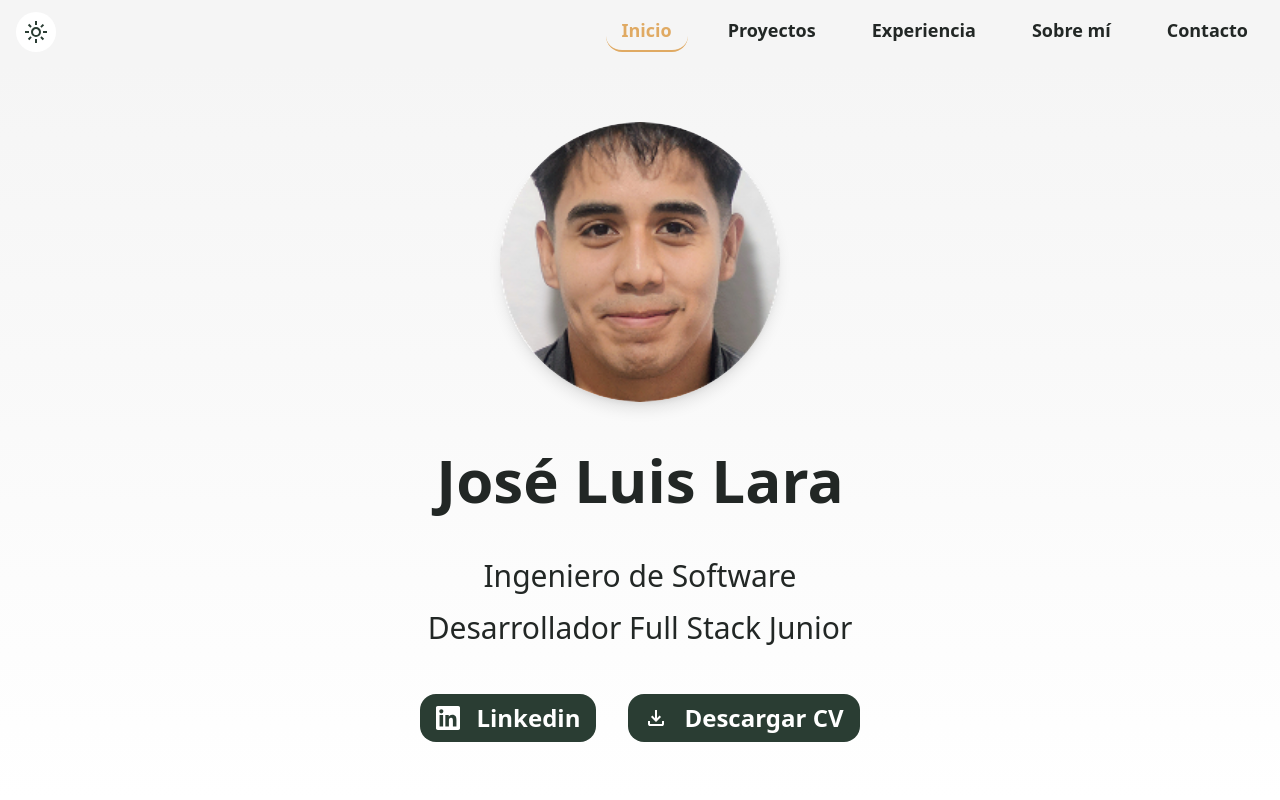
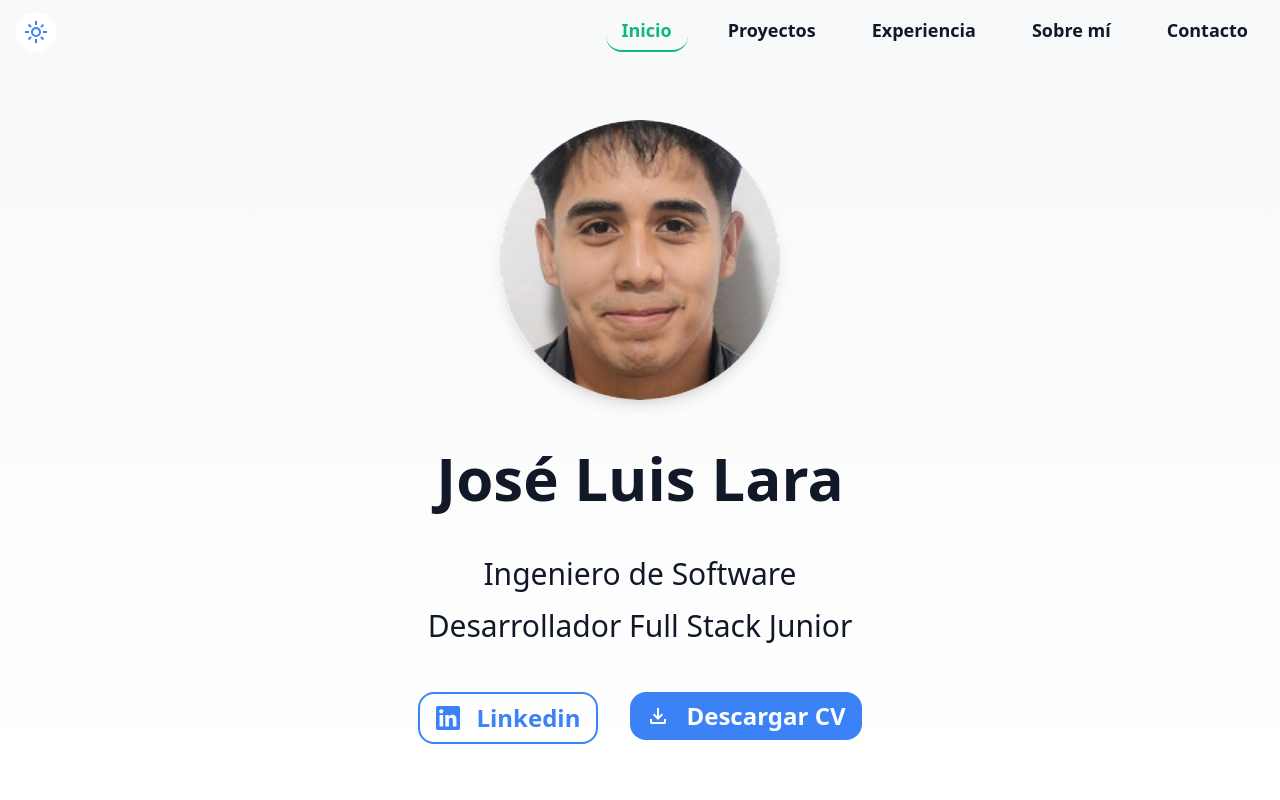
Before and after one commit to joseluislaradev/Portafolio-Web, a React (Vite) app: page / in a window 1280 px wide. Shown: the top 800 px of the page. Built offline with nearby package versions, Linux system fonts and the light colour scheme; what @midudev/tailwind-animations would draw is missing.

Commit message:
Correccion de diseño de diseño general y reeleccion de colores para el modo claro

```diff
--- a/src/components/organismos/Contacto.jsx
+++ b/src/components/organismos/Contacto.jsx
@@ -9,7 +9,7 @@ export function Contacto() {
     >
       <div className="max-w-6xl mx-auto ">
         <div className="mt-20 md:mt-24 lg:28 flex flex-col items-center gap-12 md:gap-16 lg:gap-20">
-          <h2 className="text-3xl md:text-4xl lg:text-5xl font-bold text-center text-shadow-lg/60 text-shadow-accent-secondary-light ">
+          <h2 className="text-3xl md:text-4xl lg:text-5xl font-bold text-center text-shadow-lg/60 text-shadow-[var(--text-shadow-light)] dark:text-shadow-[var(--text-shadow-dark)]">
             ¡ATERRICEMOS TU PROXIMO PROYECTO!
           </h2>
           <p className="text-center text-lg md:text-xl lg:text-2xl ">
--- a/src/components/organismos/Hero.jsx
+++ b/src/components/organismos/Hero.jsx
@@ -27,7 +27,7 @@ export function Hero() {
           <li>
             <LinkBoton
               href="https://www.linkedin.com/in/joseluislaradev"
-              variant="primary"
+              variant="outline"
               iconName="linkedin"
               className="text-lg md:text-xl lg:text-2xl"
             >
--- a/src/constantes/styles.js
+++ b/src/constantes/styles.js
@@ -5,9 +5,11 @@ export const buttonBaseStyles =
 // Objeto que define los estilos específicos para cada variante
 export const buttonVariantStyles = {
   primary:
-    "text-lg md:text-xl lg:text-2xl flex items-center justify-center gap-4 bg-accent-primary-light dark:bg-accent-primary-dark hover:bg-hover-primary-light hover:scale-105 dark:hover:bg-hover-primary-dark text-text-button-light dark:text-text-button-dark  duration-200 transition-transform ease-in-out",
+    "text-lg md:text-xl lg:text-2xl flex items-center justify-center gap-2 md:gap-4 bg-accent-primary-light dark:bg-accent-primary-dark hover:bg-hover-primary-light hover:scale-105 dark:hover:bg-hover-primary-dark text-text-button-light dark:text-text-button-dark  duration-200 transition-transform ease-in-out",
   secondary:
-    "flex items-center justify-center gap-4 bg-accent-secondary-light text-text-primary-light hover:bg-[--color-hover-secondary-light] dark:bg-accent-secondary-dark dark:text-text-primary-dark dark:hover:bg-[--color-hover-secondary-dark] hover:scale-105 transition-transform duration-200",
+    "flex items-center justify-center gap-4 bg-accent-secondary-light  text-text-button-light dark:text-text-button-dark hover:bg-[--color-hover-secondary-light] dark:bg-accent-secondary-dark  dark:hover:bg-[--color-hover-secondary-dark] hover:scale-105 transition-transform duration-200",
+  outline:
+    "text-lg md:text-xl lg:text-2xl flex items-center justify-center gap-2 md:gap-4 border-2 border-accent-primary-light dark:border-accent-primary-dark text-text-button-outline-light dark:text-text-button-outline-dark hover:bg-hover-primary-light dark:hover:bg-hover-primary-dark hover:scale-105 hover:text-text-button-light dark:hover:text-text-button-dark transition-all duration-200",
   ghost:
     "text-sm md:text-base lg:text-lg text-text-primary-light dark:text-text-primary-dark hover:text-accent-secondary-light  dark:hover:text-accent-secondary-dark transition-colors duration-200",
   ghostSecondary:
--- a/src/index.css
+++ b/src/index.css
@@ -11,32 +11,48 @@
 @theme {
   --font-poppins: "Poppins", sans-serif;
 
-  --color-background-primary-light: #f5f5f5;
+  /* Modo Claro*/
+  --color-background-primary-light: #f8f9fa; /* Un blanco ligeramente apagado, muy limpio */
+  --color-background-secondary-light: #ffffff; /* Blanco puro para tarjetas y secciones alternas */
+
+  --color-text-primary-light: #111827; /* Gris muy oscuro (casi negro) para titulares */
+  --color-text-secondary-light: #374151; /* Gris oscuro para párrafos */
+  --color-text-subtitle-light: #6b7280; /* Gris intermedio para texto sutil */
+
+  --color-text-button-light: #ffffff; /* Texto de botones primarios siempre blanco */
+  --color-text-button-outline-light: #3b82f6; /* Texto para botones outline */
+
+  --color-accent-primary-light: #3b82f6; /* TU AZUL: El protagonista */
+  --color-accent-secondary-light: #10b981; /* Un verde esmeralda como acento secundario vibrante */
+
+  --color-hover-primary-light: #2563eb; /* Un azul un poco más oscuro para el hover */
+  --color-hover-secondary-light: #0b7451; /* Un verde más oscuro para el hover */
+
+  --text-shadow-light: 2px 2px 5px var(--color-accent-primary-light);
+
+  /* Modo oscuro*/
   --color-background-primary-dark: #111827;
-  --color-background-secondary-light: #ffffff;
   --color-background-secondary-dark: #1e293b;
 
-  --color-text-primary-light: #222725;
   --color-text-primary-dark: #f1f5f9;
-  --color-text-secondary-light: #334155;
   --color-text-secondary-dark: #e5e7eb;
-  --color-text-subtitle-light: #7185a1;
   --color-text-subtitle-dark: #9ca3af;
 
-  --color-text-button-light: #ffffff;
   --color-text-button-dark: #f1f5f9;
+  --color-text-button-outline-dark: #f1f5f9;
 
-  --color-accent-primary-light: #2a3d33;
   --color-accent-primary-dark: #38bdf8;
-  --color-accent-secondary-light: #e0aa63;
   --color-accent-secondary-dark: #a78bfa;
 
-  --color-hover-primary-light: #2c4939;
   --color-hover-primary-dark: #1496d0;
-  --color-hover-secondary-light: #c8944f; /* Un dorado un poco más oscuro */
-  --color-hover-secondary-dark: #8b72d7; /* Un violeta un poco más oscuro */
+  --color-hover-secondary-dark: #8b72d7;
+
+  --text-shadow-dark: 0 0 8px var(--color-accent-primary-dark);
 }
 
-button, a, link, img{
+button,
+a,
+link,
+img {
   user-select: none;
 }
```
Also changed, not shown: src/assets/iconos/sprite.svg.
